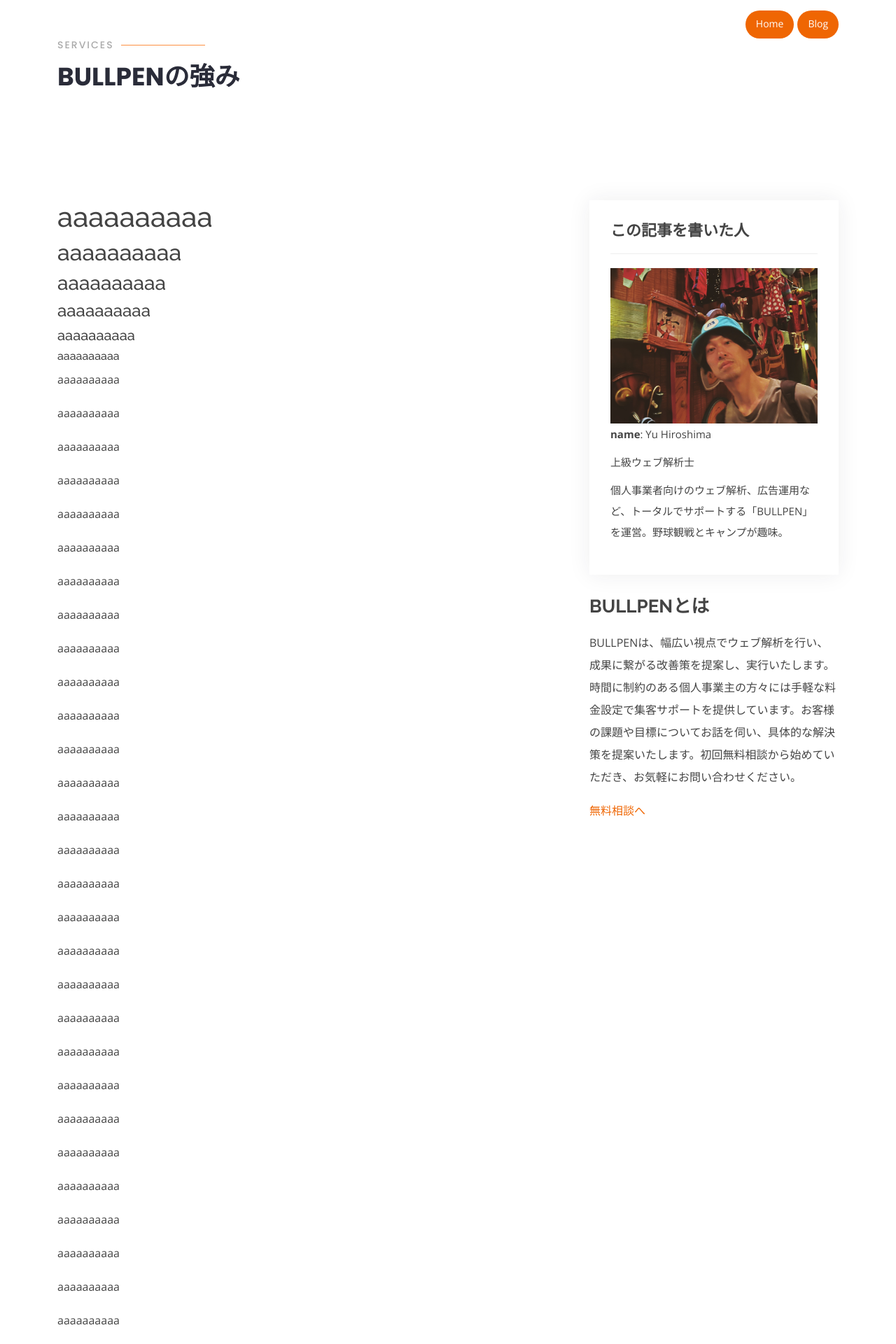
After one commit to hiroshima830/marketing_hp, a Flask app: page /blog in a window 1280 px wide. The commit adds this page. Shown: the top 1920 px of the page at 70% size. Run offline with Flask 2, Linux system fonts and the light colour scheme; some libraries are stand-ins or nearby versions.

Commit message:
ちょと改善

```diff
--- a/main.py
+++ b/main.py
@@ -13,6 +13,11 @@ def index():
     return render_template('index.html')
 
 
+@app.route('/blog')
+def blog():
+    return render_template('blog_side.html')
+
+
 @app.route('/send-email', methods=['POST'])
 def send_email():
     sender_email = 'bullpen.hiroshima@gmail.com'  # 送信元のメールアドレス
@@ -22,15 +27,15 @@ def send_email():
     email = request.form['email']
     name = request.form['name']
 
-    subject = f'初回無料相談に関するお問い合わせ'
+    subject = f'お問い合わせありがとうございます。'
     body = f'{name}様\n' \
-           f'ご連絡ありがとうございます。お手数ですが、以下の質問にお答えいただき返信をお願い致します。\n' \
+           f'ご連絡ありがとうございます。お手数ですが、以下の質問にお答えいただき返信をお願い致します。5番のみでも構いません。\n' \
            '\n' \
            f'1.貴社名\n' \
            '\n' \
            f'2.貴社ウェブサイトURL\n' \
            '\n' \
-           f'3.ご自身のビジネスについて教えてください。具体的な商品やサービス、ターゲットなどの情報をお教えいただけると助かります。\n' \
+           f'3.事業について教えてください。具体的な商品やサービス、ターゲットなど。\n' \
            '\n' \
            f'4.集客のために既に試してみたことや、経験した成果について教えていただけますか？\n' \
            '\n' \
--- a/static/css/style.css
+++ b/static/css/style.css
@@ -2058,3 +2058,8 @@ outline: none;
     transition: 0.4s;
     border-radius: 50px;
     }
+
+.number{
+font-style: normal;
+
+}
--- /dev/null
+++ b/templates/blog.html
@@ -0,0 +1,199 @@
+<!DOCTYPE html>
+<html lang="ja">
+
+<head>
+    <meta charset="utf-8">
+    <meta content="width=device-width, initial-scale=1.0" name="viewport">
+
+    <title>BULLPEN</title>
+    <meta content="個人事業主のための戦略的なウェブマーケティングパートナー - ブランドを育て、競争力を高める" name="description">
+    <meta content="" name="keywords">
+
+    <!-- Favicons -->
+    <link href="static/img/favicon.png" rel="icon">
+    <link href="static/img/apple-touch-icon.png" rel="apple-touch-icon">
+
+    <!-- Google Fonts -->
+    <link href="https://fonts.googleapis.com/css?family=Open+Sans:300,300i,400,400i,600,600i,700,700i|Raleway:300,300i,400,400i,500,500i,600,600i,700,700i|Poppins:300,300i,400,400i,500,500i,600,600i,700,700i"
+          rel="stylesheet">
+
+    <!-- Vendor CSS Files -->
+    <link href="static/vendor/animate.css/animate.min.css" rel="stylesheet">
+    <link href="static/vendor/aos/aos.css" rel="stylesheet">
+    <link href="static/vendor/bootstrap/css/bootstrap.min.css" rel="stylesheet">
+    <link href="static/vendor/bootstrap-icons/bootstrap-icons.css" rel="stylesheet">
+    <link href="static/vendor/boxicons/css/boxicons.min.css" rel="stylesheet">
+    <link href="static/vendor/glightbox/css/glightbox.min.css" rel="stylesheet">
+    <link href="static/vendor/remixicon/remixicon.css" rel="stylesheet">
+    <link href="static/vendor/swiper/swiper-bundle.min.css" rel="stylesheet">
+
+    <!-- Template Main CSS File -->
+    <link href="static/css/style.css" rel="stylesheet">
+
+    <!-- =======================================================
+    * Template Name: Selecao
+    * Updated: Mar 10 2023 with Bootstrap v5.2.3
+    * Template URL: https://bootstrapmade.com/selecao-bootstrap-template/
+    * Author: BootstrapMade.com
+    * License: https://bootstrapmade.com/license/
+    ======================================================== -->
+</head>
+
+<body>
+
+<!-- ======= Header ======= -->
+<header id="header" class="fixed-top d-flex align-items-center  header-transparent ">
+    <div class="container d-flex align-items-center justify-content-between">
+
+        <div class="logo">
+            <h1><a href="/">BULLPEN</a></h1>
+            <!-- Uncomment below if you prefer to use an image logo -->
+            <!-- <a href="index.html"><img src="static/img/logo.png" alt="" class="img-fluid"></a>-->
+        </div>
+
+        <nav id="navbar" class="navbar">
+            <ul>
+                <li><a class="nav-link scrollto active" href="/">Home</a></li>
+                <li><a class="nav-link scrollto active" href="/blog">Blog</a></li>
+            </ul>
+            <i class="bi bi-list mobile-nav-toggle"></i>
+        </nav><!-- .navbar -->
+
+    </div>
+</header><!-- End Header -->
+
+<main id="main">
+
+    <!-- ======= Breadcrumbs ======= -->
+    <section id="breadcrumbs" class="">
+        <div class="container">
+
+            <div class="section-title" data-aos="zoom-out">
+                <h2>Services</h2>
+                <p>BULLPENの強み</p>
+            </div>
+
+        </div>
+    </section><!-- End Breadcrumbs -->
+
+    <!-- ======= Portfolio Details Section ======= -->
+    <section id="portfolio-details" class="portfolio-details">
+        <div class="container">
+
+            <div class="row gy-4">
+
+                <div class="col-lg-8">
+                    <!--              ここに記事を挿入-->
+                    <h1>aaaaaaaaaa</h1>
+                    <h2>aaaaaaaaaa</h2>
+                    <h3>aaaaaaaaaa</h3>
+                    <h4>aaaaaaaaaa</h4>
+                    <h5>aaaaaaaaaa</h5>
+                    <h6>aaaaaaaaaa</h6>
+                    <p>aaaaaaaaaa</p>
+                    <p>aaaaaaaaaa</p>
+                    <p>aaaaaaaaaa</p>
+                    <p>aaaaaaaaaa</p>
+                    <p>aaaaaaaaaa</p>
+                    <p>aaaaaaaaaa</p>
+                    <p>aaaaaaaaaa</p>
+                    <p>aaaaaaaaaa</p>
+                    <p>aaaaaaaaaa</p>
+                    <p>aaaaaaaaaa</p>
+                    <p>aaaaaaaaaa</p>
+                    <p>aaaaaaaaaa</p>
+                    <p>aaaaaaaaaa</p>
+                    <p>aaaaaaaaaa</p>
+                    <p>aaaaaaaaaa</p>
+                    <p>aaaaaaaaaa</p>
+                    <p>aaaaaaaaaa</p>
+                    <p>aaaaaaaaaa</p>
+                    <p>aaaaaaaaaa</p>
+                    <p>aaaaaaaaaa</p>
+                    <p>aaaaaaaaaa</p>
+                    <p>aaaaaaaaaa</p>
+                    <p>aaaaaaaaaa</p>
+                    <p>aaaaaaaaaa</p>
+                    <p>aaaaaaaaaa</p>
+                    <p>aaaaaaaaaa</p>
+                    <p>aaaaaaaaaa</p>
+                    <p>aaaaaaaaaa</p>
+                    <p>aaaaaaaaaa</p>
+                    <p>aaaaaaaaaa</p>
+                    <p>aaaaaaaaaa</p>
+                    <p>aaaaaaaaaa</p>
+                    <p>aaaaaaaaaa</p>
+                    <p>aaaaaaaaaa</p>
+                    <p>aaaaaaaaaa</p>
+                    <p>aaaaaaaaaa</p>
+                    <p>aaaaaaaaaa</p>
+                    <p>aaaaaaaaaa</p>
+                    <p>aaaaaaaaaa</p>
+                    <p>aaaaaaaaaa</p>
+                    <p>aaaaaaaaaa</p>
+                    <p>aaaaaaaaaa</p>
+                    <p>aaaaaaaaaa</p>
+                    <p>aaaaaaaaaa</p>
+                    <p>aaaaaaaaaa</p>
+                    <p>aaaaaaaaaa</p>
+                    <p>aaaaaaaaaa</p>
+                    <p>aaaaaaaaaa</p>
+                    <p>aaaaaaaaaa</p>
+                    <p>aaaaaaaaaa</p>
+                    <p>aaaaaaaaaa</p>
+                    <p>aaaaaaaaaa</p>
+                    <p>aaaaaaaaaa</p>
+                    <p>aaaaaaaaaa</p>
+                </div>
+
+{% block content %}{% endblock %}
+
+            </div>
+
+        </div>
+    </section><!-- End Portfolio Details Section -->
+
+</main><!-- End #main -->
+
+
+<!-- ======= Footer ======= -->
+<footer id="footer">
+    <div class="container">
+        <h3>BULLPEN</h3>
+        <p>Web marketing, Website development, Web advertising</p>
+        <div class="social-links">
+            <!--            <a href="https://twitter.com/mugwort51" class="twitter"><i class="bx bxl-twitter"></i></a>-->
+            <!--            <a href="#" class="facebook"><i class="bx bxl-facebook"></i></a>-->
+            <!--            <a href="#" class="instagram"><i class="bx bxl-instagram"></i></a>-->
+            <!--            <a href="#" class="google-plus"><i class="bx bxl-skype"></i></a>-->
+            <!--            <a href="#" class="linkedin"><i class="bx bxl-linkedin"></i></a>-->
+        </div>
+        <div class="copyright">
+            &copy; Copyright <strong><span>BULLPEN</span></strong>. All Rights Reserved
+        </div>
+        <div class="credits">
+            <!-- All the links in the footer should remain intact. -->
+            <!-- You can delete the links only if you purchased the pro version. -->
+            <!-- Licensing information: https://bootstrapmade.com/license/ -->
+            <!-- Purchase the pro version with working PHP/AJAX contact form: https://bootstrapmade.com/selecao-bootstrap-template/ -->
+            Designed by <a href="https://bootstrapmade.com/">BootstrapMade</a>
+        </div>
+    </div>
+</footer><!-- End Footer -->
+
+<a href="#" class="back-to-top d-flex align-items-center justify-content-center"><i
+        class="bi bi-arrow-up-short"></i></a>
+
+<!-- Vendor JS Files -->
+<script src="static/vendor/aos/aos.js"></script>
+<script src="static/vendor/bootstrap/js/bootstrap.bundle.min.js"></script>
+<script src="static/vendor/glightbox/js/glightbox.min.js"></script>
+<script src="static/vendor/isotope-layout/isotope.pkgd.min.js"></script>
+<script src="static/vendor/swiper/swiper-bundle.min.js"></script>
+<script src="static/vendor/php-email-form/validate.js"></script>
+
+<!-- Template Main JS File -->
+<script src="static/js/main.js"></script>
+</body>
+
+</html>
--- /dev/null
+++ b/templates/blog_side.html
@@ -0,0 +1,37 @@
+{% extends "blog.html" %}
+{% block content %}
+
+<div class="col-lg-4">
+    <div class="portfolio-info">
+        <h3>この記事を書いた人</h3>
+        <div class="member-img">
+            <img src="static/img/profile.jpg" class="img-fluid" alt="">
+            <div class="social">
+                <!--                                <a href="https://twitter.com/mugwort51"><i class="bi bi-twitter"></i></a>-->
+                <!--<a href=""><i class="bi bi-facebook"></i></a>
+                <a href=""><i class="bi bi-instagram"></i></a>
+                <a href=""><i class="bi bi-linkedin"></i></a>-->
+            </div>
+        </div>
+        <ul>
+            <li><strong>name</strong>: Yu Hiroshima</li>
+            <li>上級ウェブ解析士</li>
+            <li>個人事業者向けのウェブ解析、広告運用など、トータルでサポートする「BULLPEN」を運営。野球観戦とキャンプが趣味。</li>
+            <!--            <li><strong>Client</strong>: ASU Company</li>-->
+            <!--            <li><strong>Project date</strong>: 01 March, 2020</li>-->
+            <!--            <li><strong>Project URL</strong>: <a href="#">www.example.com</a></li>-->
+        </ul>
+    </div>
+    <div class="portfolio-description">
+        <h2>BULLPENとは</h2>
+        <p>
+            BULLPENは、幅広い視点でウェブ解析を行い、成果に繋がる改善策を提案し、実行いたします。時間に制約のある個人事業主の方々には手軽な料金設定で集客サポートを提供しています。お客様の課題や目標についてお話を伺い、具体的な解決策を提案いたします。初回無料相談から始めていただき、お気軽にお問い合わせください。
+        </p>
+
+    </div>
+    <div class="row content" data-aos="fade-up">
+    <a href="/" class="btn-learn-more">無料相談へ</a>
+     </div>
+</div>
+
+{% endblock %}
--- a/templates/layout.html
+++ b/templates/layout.html
@@ -30,6 +30,9 @@
     <!-- Template Main CSS File -->
     <link href="static/css/style.css" rel="stylesheet">
 
+    <!-- icon -->
+    <script src="https://kit.fontawesome.com/f0f3520cdf.js" crossorigin="anonymous"></script>
+
     <!-- =======================================================
     * Template Name: Selecao
     * Updated: Mar 10 2023 with Bootstrap v5.2.3
```
Also changed, not shown: templates/index.html (+27 -26 lines).
